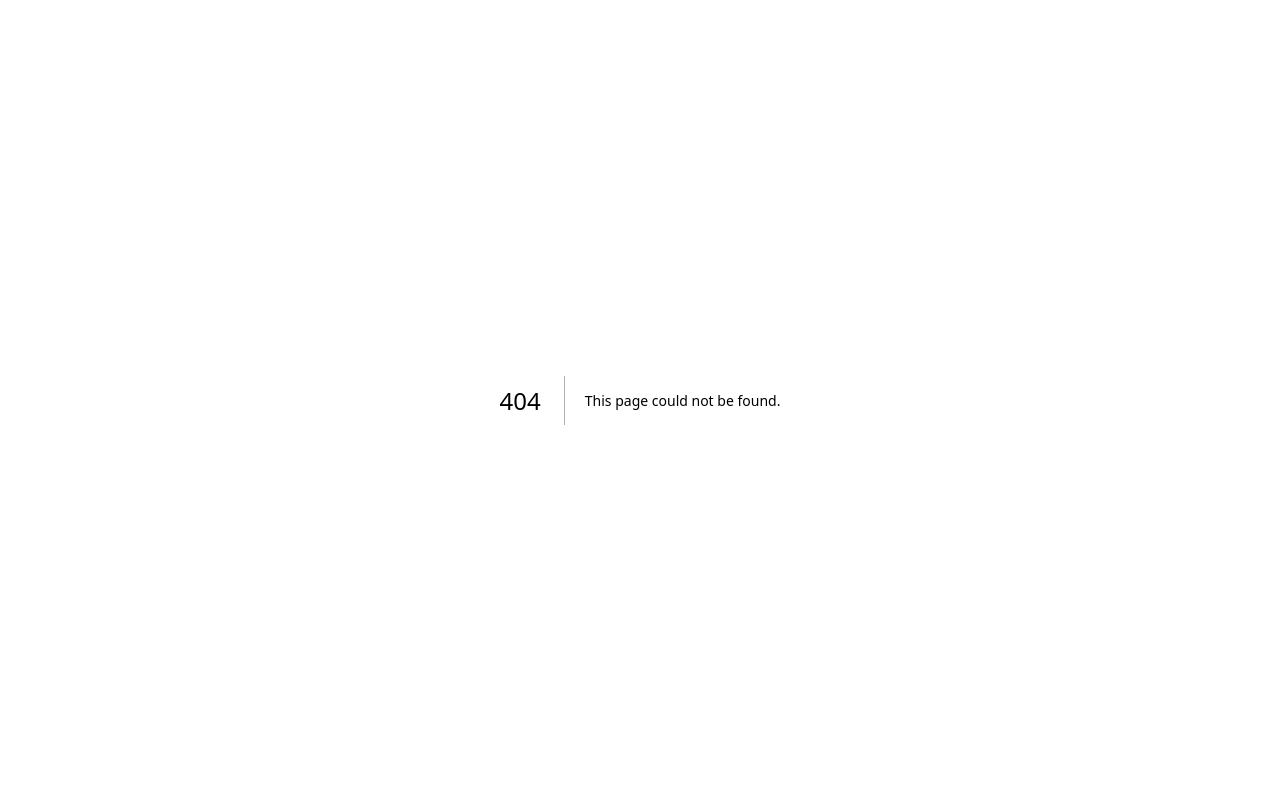
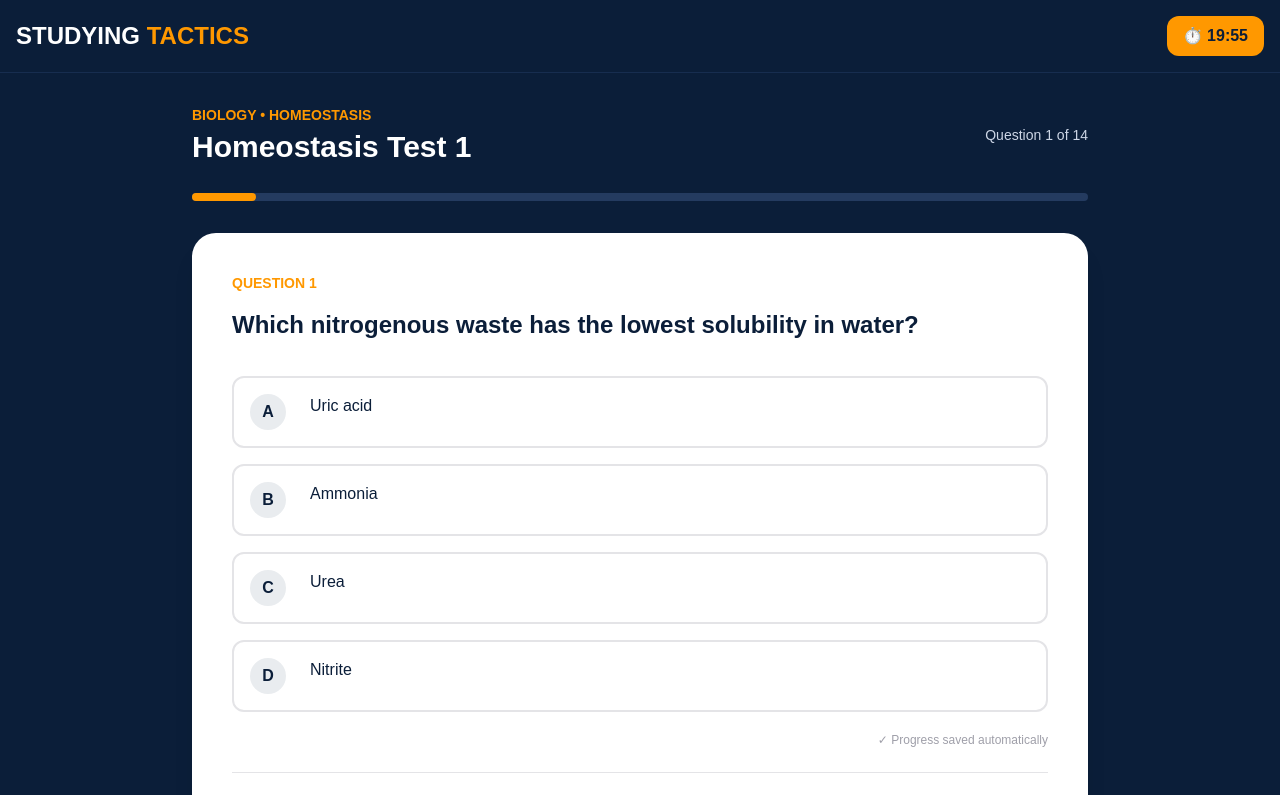
Before and after one commit to studyingtactics0-hash/mdcat-app, a Next.js app: page /tests/Biology/homeostasis/test-1 in a window 1280 px wide. Before the commit this address had no page. Shown: the top 795 px of the page. Built offline with nearby package versions, Linux system fonts and the light colour scheme; no server answers.

Commit message:
Add Homeostasis tests 1 to 5

```diff
--- a/src/app/tests/Biology/homeostasis/page.tsx
+++ b/src/app/tests/Biology/homeostasis/page.tsx
@@ -1,44 +1,53 @@
+"use client";
+
+import { useRouter } from "next/navigation";
+
 export default function HomeostasisPage() {
+  const router = useRouter();
+
   const tests = [
     {
       title: "Homeostasis — Test 1",
       questions: 20,
       time: 20,
       difficulty: "Basic",
+      link: "/tests/Biology/homeostasis/test-1",
     },
     {
       title: "Homeostasis — Test 2",
       questions: 35,
       time: 35,
       difficulty: "Moderate",
+      link: "/tests/Biology/homeostasis/test-2",
     },
     {
       title: "Homeostasis — Test 3",
       questions: 50,
       time: 50,
       difficulty: "MDCAT",
+      link: "/tests/Biology/homeostasis/test-3",
     },
     {
       title: "Homeostasis — Test 4",
       questions: 50,
       time: 50,
       difficulty: "MDCAT",
+      link: "/tests/Biology/homeostasis/test-4",
     },
     {
       title: "Homeostasis — Test 5",
       questions: 50,
       time: 50,
       difficulty: "MDCAT",
+      link: "/tests/Biology/homeostasis/test-5",
     },
   ];
 
   return (
     <main className="min-h-screen bg-[#0b1e39] text-white">
-
       {/* HEADER */}
       <header className="border-b border-[#172d4f]">
         <div className="container mx-auto px-4 py-5 flex items-center justify-between">
-
           <a
             href="/"
             className="text-2xl font-black tracking-tight"
@@ -55,16 +64,13 @@ export default function HomeostasisPage() {
           >
             ← Back to Biology
           </a>
-
         </div>
       </header>
 
       {/* PAGE CONTENT */}
       <section className="container mx-auto px-4 py-12">
-
         {/* TITLE */}
         <div className="text-center">
-
           <p className="text-[#ff9800] font-semibold uppercase tracking-wider text-sm">
             Biology
           </p>
@@ -77,24 +83,18 @@ export default function HomeostasisPage() {
             Choose a test and challenge yourself with MDCAT-style
             questions.
           </p>
-
         </div>
 
         {/* TEST LIST */}
         <div className="max-w-4xl mx-auto mt-12 space-y-5">
-
           {tests.map((test, index) => (
-
             <div
               key={test.title}
               className="bg-white text-[#0b1e39] rounded-2xl p-6 md:p-7 shadow-lg flex flex-col md:flex-row md:items-center md:justify-between gap-5"
             >
-
               {/* TEST INFORMATION */}
               <div>
-
                 <div className="flex items-center gap-3 flex-wrap">
-
                   <span className="bg-[#e9ecef] rounded-full px-3 py-1 text-xs font-bold">
                     TEST {index + 1}
                   </span>
@@ -102,11 +102,6 @@ export default function HomeostasisPage() {
                   <span className="bg-[#fff3e0] text-[#e38000] rounded-full px-3 py-1 text-xs font-bold">
                     {test.difficulty}
                   </span>
-
-                    <span className="bg-zinc-200 text-zinc-600 rounded-full px-3 py-1 text-xs font-bold">
-                      COMING SOON
-                    </span>
-
                 </div>
 
                 <h2 className="text-xl md:text-2xl font-bold mt-3">
@@ -114,7 +109,6 @@ export default function HomeostasisPage() {
                 </h2>
 
                 <div className="flex flex-wrap gap-5 text-sm text-zinc-600 mt-2">
-
                   <span>
                     📝 {test.questions} Questions
                   </span>
@@ -122,45 +116,34 @@ export default function HomeostasisPage() {
                   <span>
                     ⏱️ {test.time} Minutes
                   </span>
-
                 </div>
-
               </div>
 
               {/* ACTION BUTTON */}
               <button
-                  disabled
-                  className="bg-zinc-200 text-zinc-500 font-bold px-7 py-3 rounded-xl whitespace-nowrap cursor-not-allowed"
+                onClick={() => router.push(test.link)}
+                className="bg-[#ff9800] hover:bg-[#e38000] text-[#0b1e39] font-bold px-7 py-3 rounded-xl whitespace-nowrap transition"
               >
-                  Coming Soon
+                Start Test →
               </button>
-
             </div>
-
           ))}
-
         </div>
 
         {/* INFORMATION CARD */}
         <div className="max-w-4xl mx-auto mt-10 bg-[#142542] border border-[#243b60] rounded-2xl p-6">
-
           <h3 className="text-lg font-bold text-[#ff9800]">
             Before you start
           </h3>
 
           <ul className="mt-3 space-y-2 text-sm text-[#cdd6e6]">
-
             <li>• Each question has one correct answer.</li>
             <li>• The timer will start when you begin the test.</li>
             <li>• Your score will be calculated automatically.</li>
             <li>• You will be able to review your answers after submission.</li>
-
           </ul>
-
         </div>
-
       </section>
-
     </main>
   );
 }
--- /dev/null
+++ b/src/app/tests/Biology/homeostasis/test-1/page.tsx
@@ -0,0 +1,17 @@
+"use client";
+
+import TestEngine from "@/components/testengine";
+import { homeostasisQuestions } from "@/data/biology/homeostasis";
+
+export default function HomeostasisTest1Page() {
+  return (
+    <TestEngine
+      questions={homeostasisQuestions}
+      title="Homeostasis Test 1"
+      subject="Biology"
+      chapter="Homeostasis"
+      timeLimit={20}
+      questionCount={20}
+    />
+  );
+}
--- /dev/null
+++ b/src/app/tests/Biology/homeostasis/test-2/page.tsx
@@ -0,0 +1,17 @@
+"use client";
+
+import TestEngine from "@/components/testengine";
+import { homeostasisQuestions } from "@/data/biology/homeostasis";
+
+export default function HomeostasisTest1Page() {
+  return (
+    <TestEngine
+      questions={homeostasisQuestions}
+      title="Homeostasis Test 2"
+      subject="Biology"
+      chapter="Homeostasis"
+      timeLimit={20}
+      questionCount={20}
+    />
+  );
+}
--- /dev/null
+++ b/src/app/tests/Biology/homeostasis/test-3/page.tsx
@@ -0,0 +1,17 @@
+"use client";
+
+import TestEngine from "@/components/testengine";
+import { homeostasisQuestions } from "@/data/biology/homeostasis";
+
+export default function HomeostasisTest1Page() {
+  return (
+    <TestEngine
+      questions={homeostasisQuestions}
+      title="Homeostasis Test 3"
+      subject="Biology"
+      chapter="Homeostasis"
+      timeLimit={20}
+      questionCount={20}
+    />
+  );
+}
--- /dev/null
+++ b/src/app/tests/Biology/homeostasis/test-4/page.tsx
@@ -0,0 +1,17 @@
+"use client";
+
+import TestEngine from "@/components/testengine";
+import { homeostasisQuestions } from "@/data/biology/homeostasis";
+
+export default function HomeostasisTest1Page() {
+  return (
+    <TestEngine
+      questions={homeostasisQuestions}
+      title="Homeostasis Test 4"
+      subject="Biology"
+      chapter="Homeostasis"
+      timeLimit={20}
+      questionCount={20}
+    />
+  );
+}
--- /dev/null
+++ b/src/app/tests/Biology/homeostasis/test-5/page.tsx
@@ -0,0 +1,17 @@
+"use client";
+
+import TestEngine from "@/components/testengine";
+import { homeostasisQuestions } from "@/data/biology/homeostasis";
+
+export default function HomeostasisTest1Page() {
+  return (
+    <TestEngine
+      questions={homeostasisQuestions}
+      title="Homeostasis Test 5"
+      subject="Biology"
+      chapter="Homeostasis"
+      timeLimit={20}
+      questionCount={20}
+    />
+  );
+}
--- /dev/null
+++ b/src/data/biology/homeostasis.ts
@@ -0,0 +1,178 @@
+export type Question = {
+    id: string;
+    question: string;
+    options: string[];
+    answer: number;
+    explanation?: string;
+  };
+
+  export const homeostasisQuestions: Question[] = [
+    // KMU MDCAT 2025
+    {
+      id: "homeostasis-kmu-005",
+      question:
+        "Which type of nephron is responsible for the development of osmotic gradients in the renal medulla?",
+      options: [
+        "Glomerular",
+        "Cortical",
+        "Juxtamedullary",
+        "Medullary"
+      ],
+      answer: 2
+    },
+    {
+      id: "homeostasis-kmu-006",
+      question:
+        "Which of the following best describes how the distal convoluted tubule contributes to regulation of blood pH in the body?",
+      options: [
+        "Selective reabsorption of Glucose",
+        "Active secretion of hydrogen ions into the filtrate",
+        "Active secretion of sodium from the glomerular filtrate",
+        "Tubular reabsorption of potassium ions"
+      ],
+      answer: 1
+    },
+    {
+      id: "homeostasis-kmu-007",
+      question:
+        "The sodium potassium pumps in the distal convoluted tubule are activated by:",
+      options: [
+        "Aldosterone",
+        "Antidiuretic hormone",
+        "Anti-natriuretic peptide",
+        "Renin"
+      ],
+      answer: 0
+    },
+    {
+      id: "homeostasis-kmu-008",
+      question:
+        "If a person drinks excessive amount of water, how does the kidney respond to maintaining osmoregulation?",
+      options: [
+        "Increase ADH release and water reabsorption",
+        "Increase aldosterone release and reabsorb more sodium",
+        "Decrease ADH release and increase water excretion",
+        "Decrease renin secretion and retain more water"
+      ],
+      answer: 2
+    },
+    {
+      id: "homeostasis-kmu-009",
+      question: "The primary function of glomerular capillaries is:",
+      options: [
+        "Reabsorption of water and solutes from the renal tubules",
+        "Secretion of waste products from the blood into the tubules",
+        "Filtration of blood from glomerular filtrate",
+        "Supply of nutrients and oxygen to the kidney tissue"
+      ],
+      answer: 2
+    },
+    {
+      id: "homeostasis-kmu-011",
+      question: "Which nitrogenous waste has the lowest solubility in water?",
+      options: [
+        "Urea",
+        "Ammonia",
+        "Uric acid",
+        "Nitrite"
+      ],
+      answer: 2
+    },
+    {
+      id: "homeostasis-kmu-012",
+      question: "By nature, human excretory system is:",
+      options: [
+        "Ammoniotelic",
+        "Uricotelic",
+        "Ureotelic",
+        "Aminotelic"
+      ],
+      answer: 2
+    },
+    {
+      id: "homeostasis-kmu-013",
+      question: "Hyperparathyroidism may lead to the formation of:",
+      options: [
+        "Calcium phosphate stones",
+        "Uric acid stones",
+        "Cystine stones",
+        "Struvite stones"
+      ],
+      answer: 0
+    },
+
+    // SIBA / Sindh MDCAT 2025
+    {
+      id: "homeostasis-siba-006",
+      question:
+        "Which one of the following is the most common nitrogenous waste excreted in urine of a healthy human?",
+      options: [
+        "Ammonia",
+        "Urea",
+        "Uric Acid",
+        "Creatinine"
+      ],
+      answer: 1
+    },
+    {
+      id: "homeostasis-siba-010",
+      question:
+        "Which class of animals excrete ammonia as their primary nitrogenous waste?",
+      options: [
+        "Uricotelic",
+        "Ureotelic",
+        "Ammonotelic",
+        "Urotelic"
+      ],
+      answer: 2
+    },
+    {
+      id: "homeostasis-siba-020",
+      question:
+        "The water content of human kidney is regulated by ADH. Which of the following gland is involved in its secretion process?",
+      options: [
+        "Adrenal gland",
+        "Pituitary gland",
+        "Thyroid gland",
+        "Parathyroid gland"
+      ],
+      answer: 1
+    },
+    {
+      id: "homeostasis-siba-021",
+      question:
+        "Overconsumption of which of the following foods increases the risk of calcium oxalate stone?",
+      options: [
+        "Leafy vegetables",
+        "Fruits contain Vitamin C",
+        "Fruits contain high fiber",
+        "Whole grains"
+      ],
+      answer: 0
+    },
+
+    // UHS MDCAT 2025
+    {
+      id: "homeostasis-uhs-001",
+      question:
+        "Kidneys perform their osmoregulatory role under the effect of Antidiuretic Hormone, which type of urine is produced in this situation?",
+      options: [
+        "Hypotonic urine with decreased volume",
+        "Hypotonic urine with increased volume",
+        "Hypertonic urine with decreased volume",
+        "Hypertonic urine with increased volume"
+      ],
+      answer: 2
+    },
+    {
+      id: "homeostasis-uhs-032",
+      question: "The process of osmoregulation refers to:",
+      options: [
+        "The filtration of blood to remove metabolic waste",
+        "The regulation of solute and water movement between an organism and its environment",
+        "The creation of an osmotic gradient in the kidney medulla",
+        "The secretion of hormones that control blood plasma"
+      ],
+      answer: 1
+    }
+  ];
```
Lines whose indentation alone changed are shown as unchanged.
